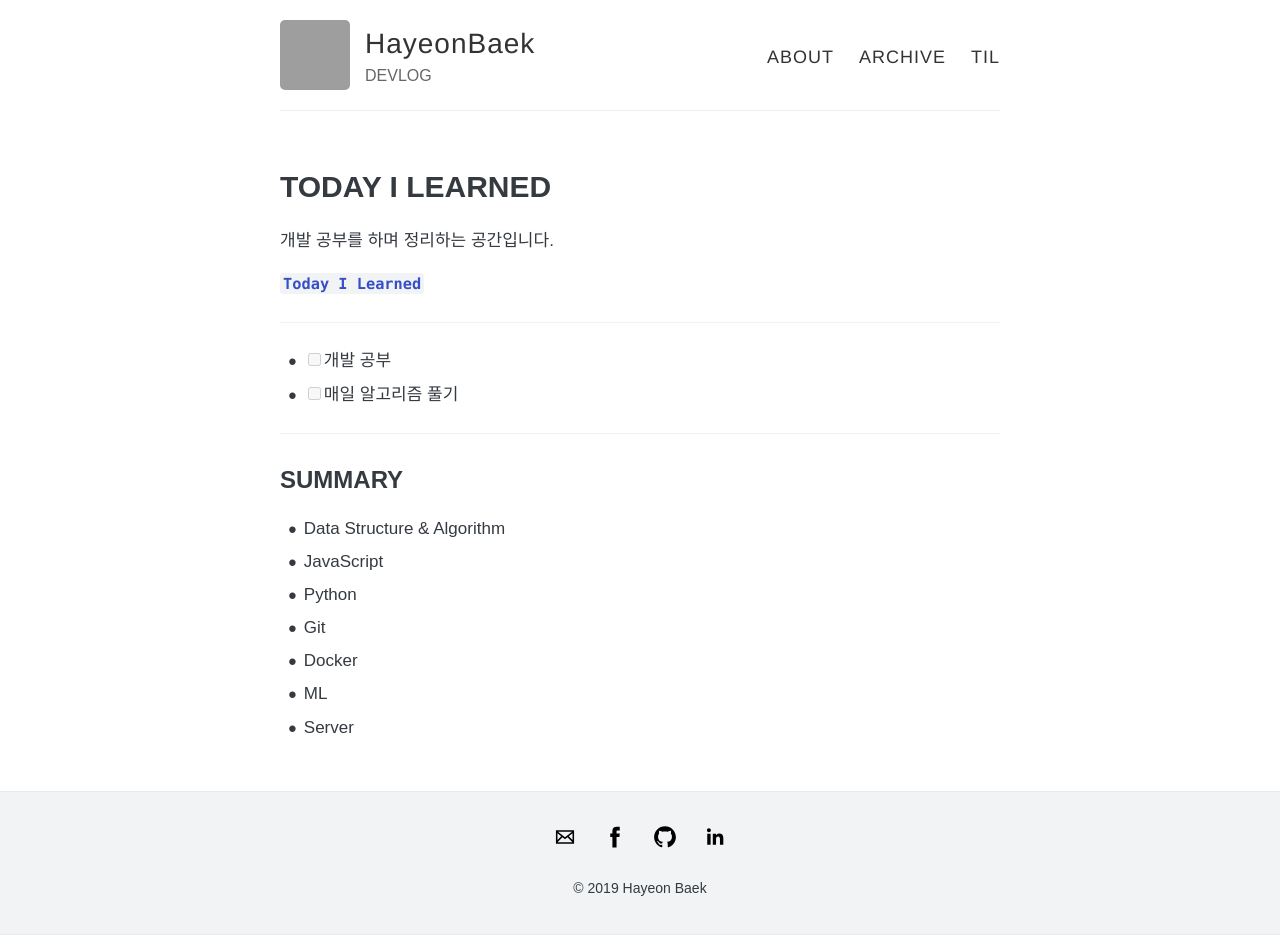
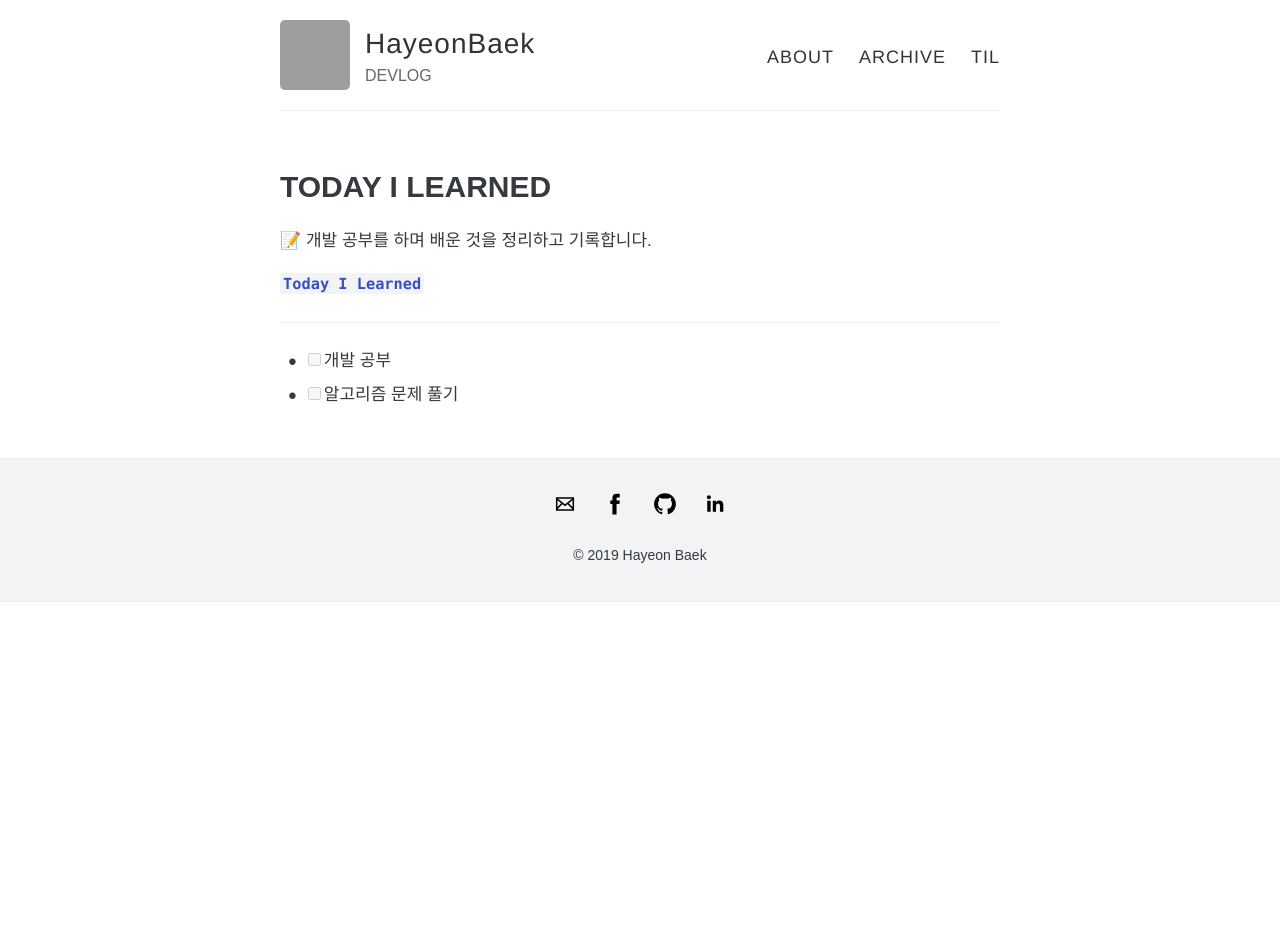
Before and after one commit to bhy304/bhy304.github.io, a Jekyll site: the page built from til.md, in a window 1280 px wide. Built offline with Jekyll 4.4.1, drawn with Linux system fonts in a browser that asks for light colours; after the commit the page ends 900 px from its top, so only the background shows below that; grey boxes are pictures that could not be loaded.

Commit message:
Edit til.md

````diff
--- a/til.md
+++ b/til.md
@@ -4,20 +4,10 @@ title: TODAY I LEARNED
 permalink: /til/
 ---
 
-개발 공부를 하며 정리하는 공간입니다.
+ 📝 개발 공부를 하며 배운 것을 정리하고 기록합니다.
 
-**[```Today I Learned```](https://bhy0512.gitbook.io/til/)**
+**[```Today I Learned```](https://hayeonbaek.gitbook.io/til/)**
 
 ***
 - [ ] 개발 공부
-- [ ] 매일 알고리즘 풀기
-
-***
-## SUMMARY
-- Data Structure & Algorithm
-- JavaScript
-- Python
-- Git
-- Docker
-- ML
-- Server
+- [ ] 알고리즘 문제 풀기
````
